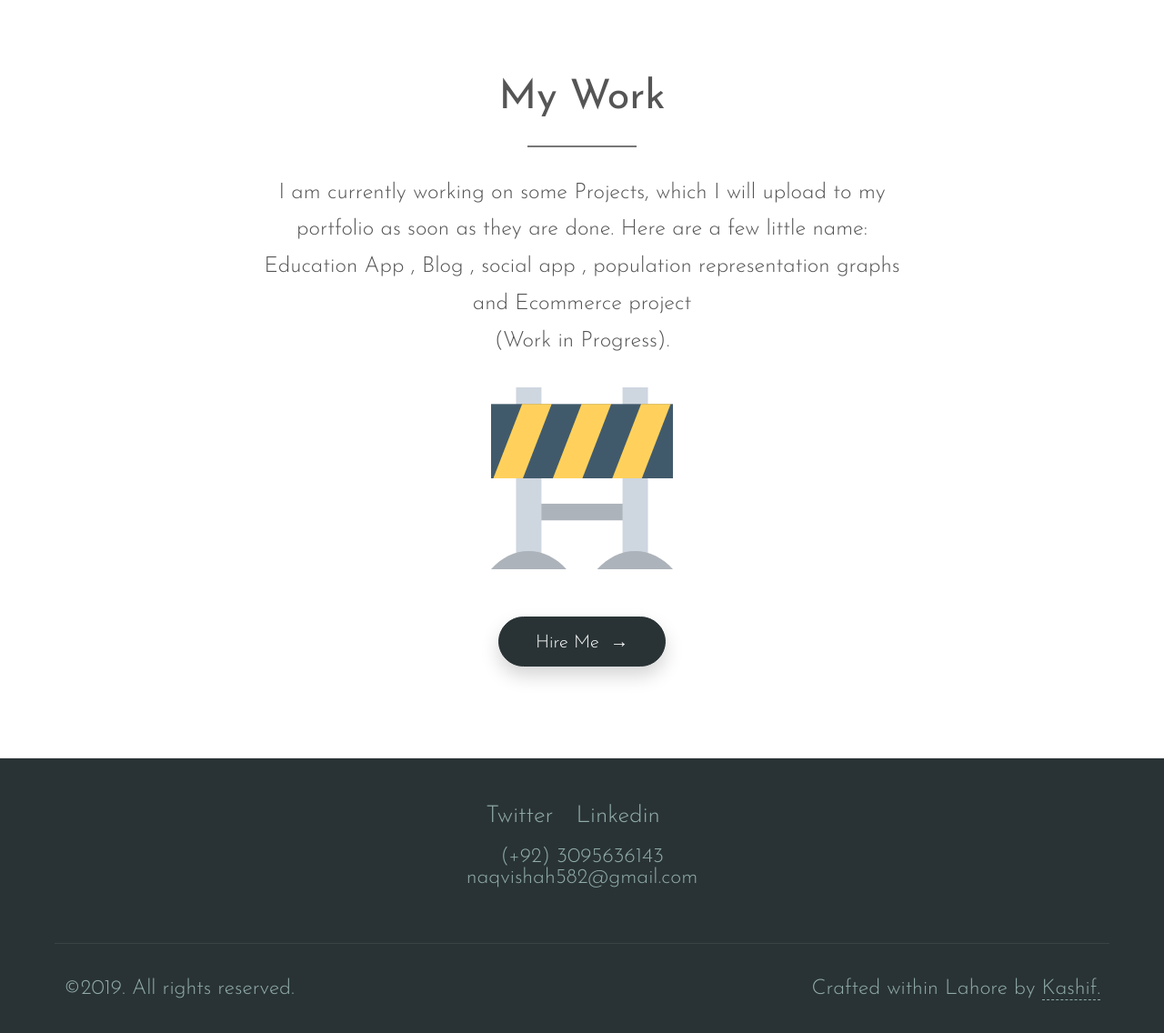
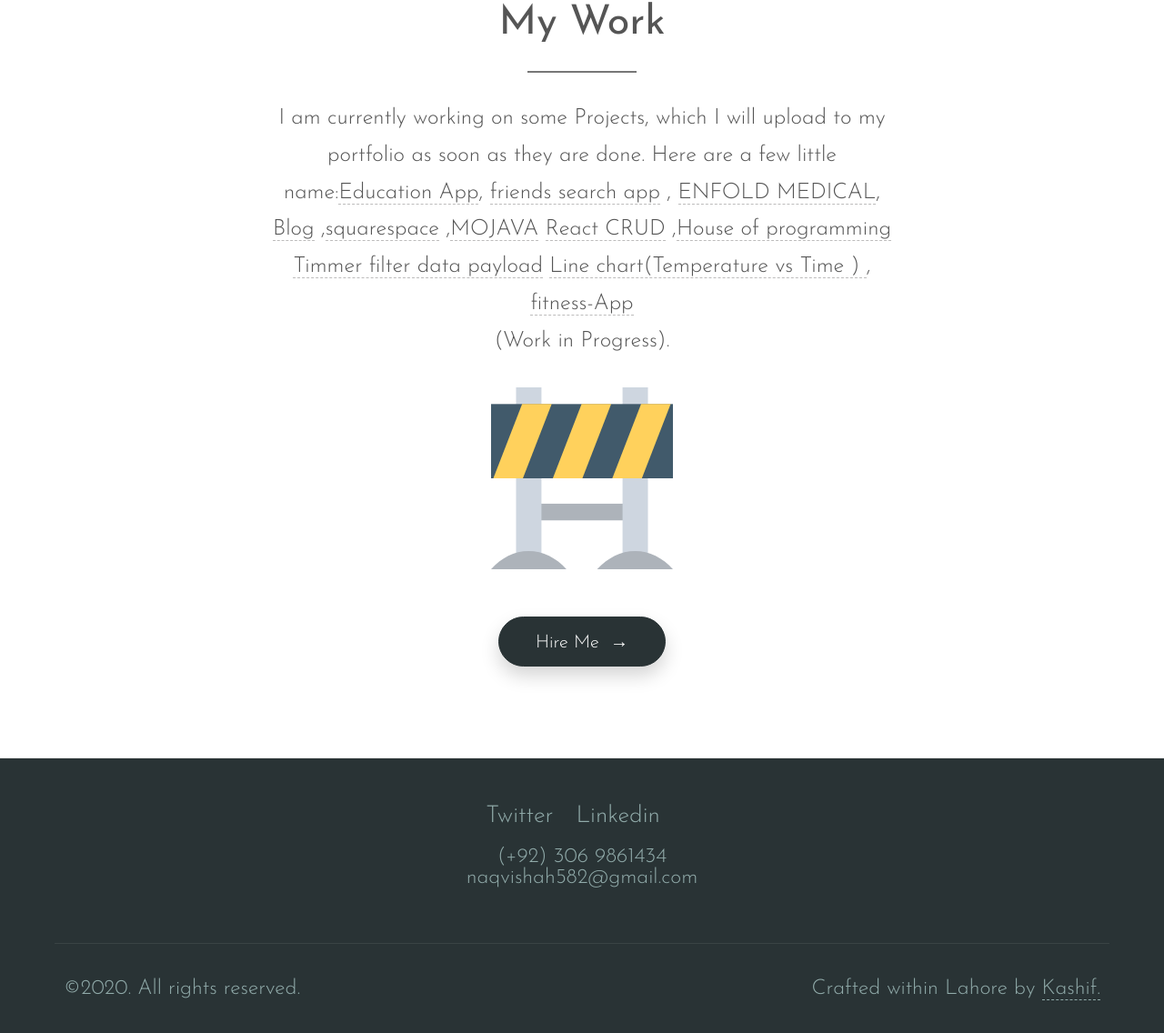
Before and after one commit to Kashif1Naqvi/kashif-portfolio, a website built with Parcel: page src/index.html in a window 1280 px wide. Shown: the part 3738-4874 px from the top of the page at 91% size. Built offline with nearby package versions, Linux system fonts and the light colour scheme.

```diff
--- a/src/index.html
+++ b/src/index.html
@@ -147,7 +147,6 @@
           i am start working in web in 2015,so i am continue working in web development.
           i cannot prefer money,Money is moving from one person to another but your work peoples always remember that you can do for your clients very efficient bug free way.
           i have many problem in home so i start programming for support my family.
-          i am work many time in programming i spend 19 to 20 hours for programming.
         </p>
       </section>
 
@@ -195,7 +194,10 @@
           <h2 class="heading-secondary">My Work</h2>
           <p class="intro-text">
             I am currently working on some Projects, which I will upload to my portfolio as soon as they are done.
-            Here are a few little name: Education App , Blog , social app , population representation graphs and Ecommerce project
+            Here are a few little name:<a href="https://confident-kalam-fad1ba.netlify.com/" target="_blank">Education App</a>, <a href="http://kashif-friends.surge.sh/" target="_blank" >friends search app</a> ,  <a href="https://tasked.netlify.com/" target="_blank" >ENFOLD MEDICAL</a>, <a href="https://skndesigninreact.netlify.com/" target="_blank">Blog</a> ,<a href="https://skn-squarespace.netlify.com/" target="_blank">squarespace</a>  ,<a href="https://skdbmojave.netlify.com/" target="_blank" >MOJAVA</a>
+            <a href="https://naqviblog.netlify.com/" target="_blank" >React CRUD</a>   ,<a href="https://houseofprogramming.netlify.com/" target="_blank">House of programming</a> <a href="https://practiclepayload.netlify.com/" target="_blank">Timmer filter data payload</a> <a href="https://bl.ocks.org/Kashif1Naqvi/raw/dbce3dc832aea54b0b6c12b6ec2efa32/a17a431d9ab84d0840823c29bedf9f46013d0089/" target="_blank" > Line chart(Temperature vs Time
+             ) </a>, <a href="https://bl.ocks.org/Kashif1Naqvi/raw/f4c8c9842fb7521eaa64a62460723c10/7f28206515373260d073b42912aa7ca48904a694/">fitness-App
+             </a>
             <br />(Work in Progress).
           </p>
           <img src="./img/609732.svg" alt="" class="work__construction" />
@@ -217,7 +219,7 @@
               >Linkedin</a
             >
           </li>
-          <li class="number">(+92) 3095636143</li>
+          <li class="number">(+92) 306 9861434</li>
           <li>
             <a href="mailto:naqvishah582@gmail.com" class="number"
               >naqvishah582@gmail.com</a
@@ -230,7 +232,7 @@
           Crafted within Lahore by
           <a href="https://twitter.com/naqvishah582">Kashif.</a>
         </p>
-        <p class="footer__info">&copy;2019. All rights reserved.</p>
+        <p class="footer__info">&copy;2020. All rights reserved.</p>
       </div>
     </footer>
 
@@ -245,7 +247,7 @@
             <p class="popup__text">Grab My CV to find out more about me.</p>
             <div class="popup__buttons">
               <a
-                href="https://drive.google.com/file/d/15RMWlyO2w8S3WYUucjw12bLnr9CPOeEl/view?usp=sharing"
+                href="https://drive.google.com/file/d/1Ovphitff9qzn9bzM0QP_u6COBFH7Noaz/view?usp=sharing"
                 class="btn"
                 >Download</a
               >
```
